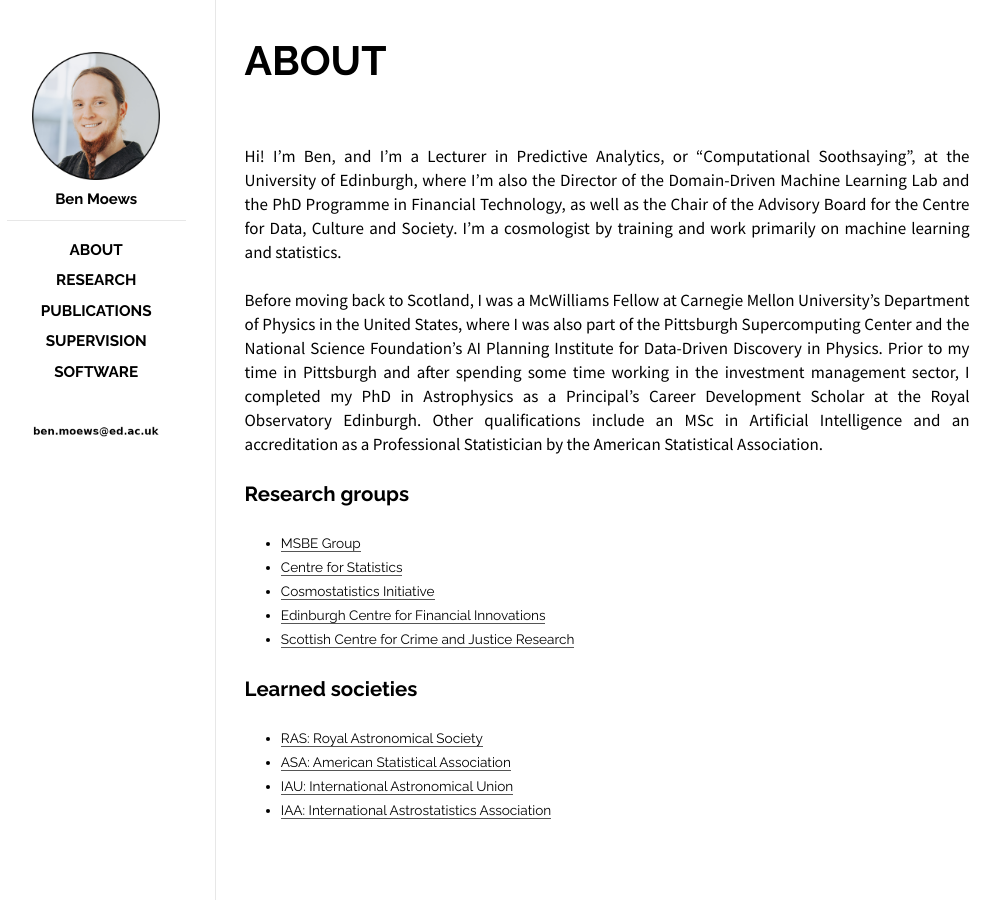
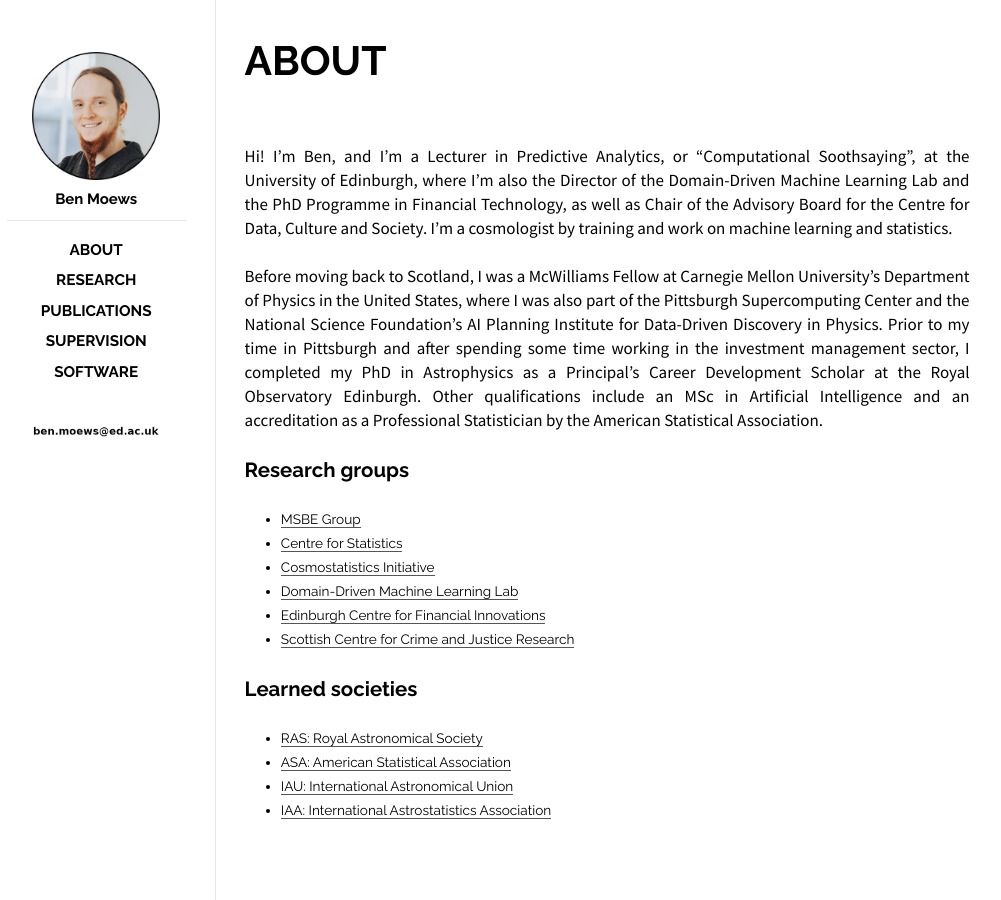
Before and after one commit to moews/moews.github.io, a Jekyll site: the page built from _posts/2017-03-27-about.md, in a window 1280 px wide. Shown: the whole page, without its empty margins (143-1144 px from the left). Built offline with Jekyll 4.4.1, drawn with Linux system fonts in a browser that asks for light colours.

Commit message:
Update 2017-03-27-about.md

```diff
--- a/_posts/2017-03-27-about.md
+++ b/_posts/2017-03-27-about.md
@@ -8,7 +8,7 @@
 
 <br>
 
-Hi! I'm Ben, and I’m a Lecturer in Predictive Analytics, or “Computational Soothsaying”, at the University of Edinburgh, where I'm also the Director of the Domain-Driven Machine Learning Lab and the PhD Programme in Financial Technology, as well as the Chair of the Advisory Board for the Centre for Data, Culture and Society. I’m a cosmologist by training and work primarily on machine learning and statistics.
+Hi! I'm Ben, and I’m a Lecturer in Predictive Analytics, or “Computational Soothsaying”, at the University of Edinburgh, where I'm also the Director of the Domain-Driven Machine Learning Lab and the PhD Programme in Financial Technology, as well as Chair of the Advisory Board for the Centre for Data, Culture and Society. I’m a cosmologist by training and work on machine learning and statistics.
 
 Before moving back to Scotland, I was a McWilliams Fellow at Carnegie Mellon University's Department of Physics in the United States, where I was also part of the Pittsburgh Supercomputing Center and the National Science Foundation’s AI Planning Institute for Data-Driven Discovery in Physics. Prior to my time in Pittsburgh and after spending some time working in the investment management sector, I completed my PhD in Astrophysics as a Principal’s Career Development Scholar at the Royal Observatory Edinburgh. Other qualifications include an MSc in Artificial Intelligence and an accreditation as a Professional Statistician by the American Statistical Association.
 
@@ -21,6 +21,7 @@
 * [MSBE Group](https://www.business-school.ed.ac.uk/research/areas/management-science-business-economics)
 * [Centre for Statistics](https://centreforstatistics.maths.ed.ac.uk)
 * [Cosmostatistics Initiative](https://cosmostatistics-initiative.org)
+* [Domain-Driven Machine Learning Lab](https://2dml-lab.github.io)
 * [Edinburgh Centre for Financial Innovations](https://www.ecfi.business-school.ed.ac.uk)
 * [Scottish Centre for Crime and Justice Research](https://www.sccjr.ac.uk)
 
```
